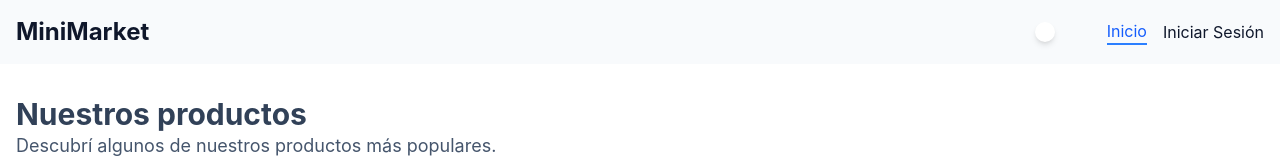
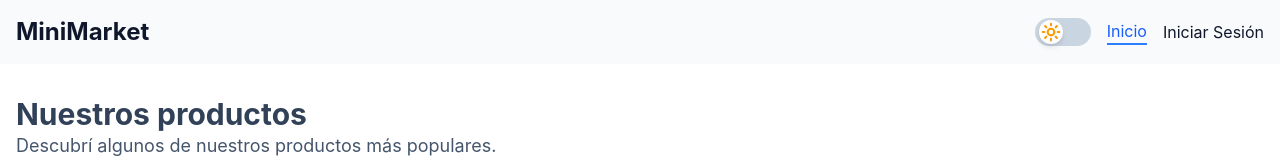
Before and after one commit to Juliancito1/ProductosReact-c12, a React (Vite) app: page / in a window 1280 px wide. Shown: the top 160 px of the page. Built offline with nearby package versions, Linux system fonts and the light colour scheme; no server answers.

Commit message:
Se realizo la pagina en modo claro y oscuro

```diff
--- a/src/components/Footer.tsx
+++ b/src/components/Footer.tsx
@@ -1,10 +1,13 @@
 export const Footer = () => {
   return (
-    <footer className="border-t border-slate-200 bg-slate-50 px-4 py-6 text-slate-600">
+    <footer className="border-t border-slate-200 bg-slate-50 px-4 py-6 text-slate-600 dark:border-[#1a2b4d]">
       <div className="mx-auto flex max-w-7xl flex-col items-center justify-between gap-2 sm:flex-row">
-        <span className="font-semibold text-slate-900 text-2xl">MiniMarket</span>
+        <span className="font-semibold text-slate-900 text-2xl dark:text-white">
+          MiniMarket
+        </span>
         <p className="text-sm">
-          © {new Date().getFullYear()} MiniMarket. Todos los derechos reservados.
+          © {new Date().getFullYear()} MiniMarket. Todos los derechos
+          reservados.
         </p>
       </div>
     </footer>
--- a/src/components/Navbar.tsx
+++ b/src/components/Navbar.tsx
@@ -1,14 +1,16 @@
-import { useState } from "react";
+import { useContext, useState } from "react";
 import { NavLink } from "react-router";
+import { ThemeContext } from "../context/ThemeContext";
 
 export const Navbar = () => {
   const [isMenuOpen, setIsMenuOpen] = useState(false);
+  const themeContext = useContext(ThemeContext);
 
   return (
     <header className="bg-slate-50">
       <nav className="relative flex items-center justify-between p-4">
         <div className="shrink-0">
-          <h1 className="text-2xl font-bold text-slate-900 ">MiniMarket</h1>
+          <h1 className="text-2xl font-bold text-slate-900 dark:text-white ">MiniMarket</h1>
         </div>
         <button
           type="button"
@@ -46,23 +48,49 @@ export const Navbar = () => {
           id="navbar-menu"
           className={`${isMenuOpen ? "flex" : "hidden"} absolute left-0 top-full z-10 w-full flex-col gap-4 bg-slate-50 p-4 shadow-md lg:static lg:flex lg:w-auto lg:flex-row lg:items-center lg:gap-4 lg:bg-transparent lg:p-0 lg:shadow-none`}
         >
-          <button
-            type="button"
-            className={`
-        relative inline-flex h-7 w-14 items-center rounded-full
-        transition-colors duration-300 focus:outline-none cursor-pointer
-
-      `}
-          >
-            {/* Círculo deslizante */}
-            <span
-              className={`
-          inline-block h-5 w-5 rounded-full bg-white shadow-md
-          transition-transform duration-300
-
-        `}
-            />
-          </button>
+          {themeContext && (
+            <button
+              onClick={themeContext.toggleTheme}
+              type="button"
+              aria-label={`Cambiar a tema ${
+                themeContext.theme === "light" ? "oscuro" : "claro"
+              }`}
+              aria-pressed={themeContext.theme === "dark"}
+              className={`relative inline-flex h-7 w-14 items-center rounded-full transition-colors duration-300 focus:outline-none focus:ring-2 focus:ring-blue-500 ${
+                themeContext.theme === "dark" ? "bg-blue-700" : "bg-slate-300"
+              }`}
+            >
+              <span
+                className={`flex h-6 w-6 items-center justify-center rounded-full bg-white shadow-md transition-transform duration-300 ${
+                  themeContext.theme === "dark" ? "translate-x-8" : "translate-x-1"
+                }`}
+              >
+                <svg
+                  className={`h-5 w-5 ${
+                    themeContext.theme === "dark"
+                      ? "text-indigo-700"
+                      : "text-amber-500"
+                  }`}
+                  viewBox="0 0 24 24"
+                  fill="none"
+                  stroke="currentColor"
+                  strokeWidth="2.5"
+                  strokeLinecap="round"
+                  strokeLinejoin="round"
+                  aria-hidden="true"
+                >
+                  {themeContext.theme === "dark" ? (
+                    <path d="M20.9 13A9 9 0 0 1 11 3.1 9 9 0 1 0 20.9 13Z" />
+                  ) : (
+                    <>
+                      <circle cx="12" cy="12" r="4" />
+                      <path d="M12 2v2m0 16v2M4.93 4.93l1.42 1.42m11.3 11.3 1.42 1.42M2 12h2m16 0h2M4.93 19.07l1.42-1.42m11.3-11.3 1.42-1.42" />
+                    </>
+                  )}
+                </svg>
+              </span>
+            </button>
+          )}
           <NavLink
             className="border-b-2 w-max border-b-blue-500 text-blue-600"
             to="/"
--- a/src/index.css
+++ b/src/index.css
@@ -9,3 +9,10 @@ body {
 .dark body {
   @apply bg-[#0B1220] text-slate-100;
 }
+
+.dark header{
+  @apply bg-[#0B1220] text-slate-100;
+}
+.dark footer{
+  @apply bg-[#0B1220] text-slate-100;
+}
--- a/src/pages/Home.tsx
+++ b/src/pages/Home.tsx
@@ -4,8 +4,8 @@ export const Home = () => {
   return (
     <section className="mx-auto w-full max-w-7xl px-4 py-8">
       <div className="mb-8">
-        <h1 className="text-3xl font-bold text-slate-700">Nuestros productos</h1>
-        <p className="text-lg text-slate-600">
+        <h1 className="text-3xl font-bold text-slate-700 dark:text-white">Nuestros productos</h1>
+        <p className="text-lg text-slate-600 dark:text-slate-300">
           Descubrí algunos de nuestros productos más populares.
         </p>
       </div>
```
